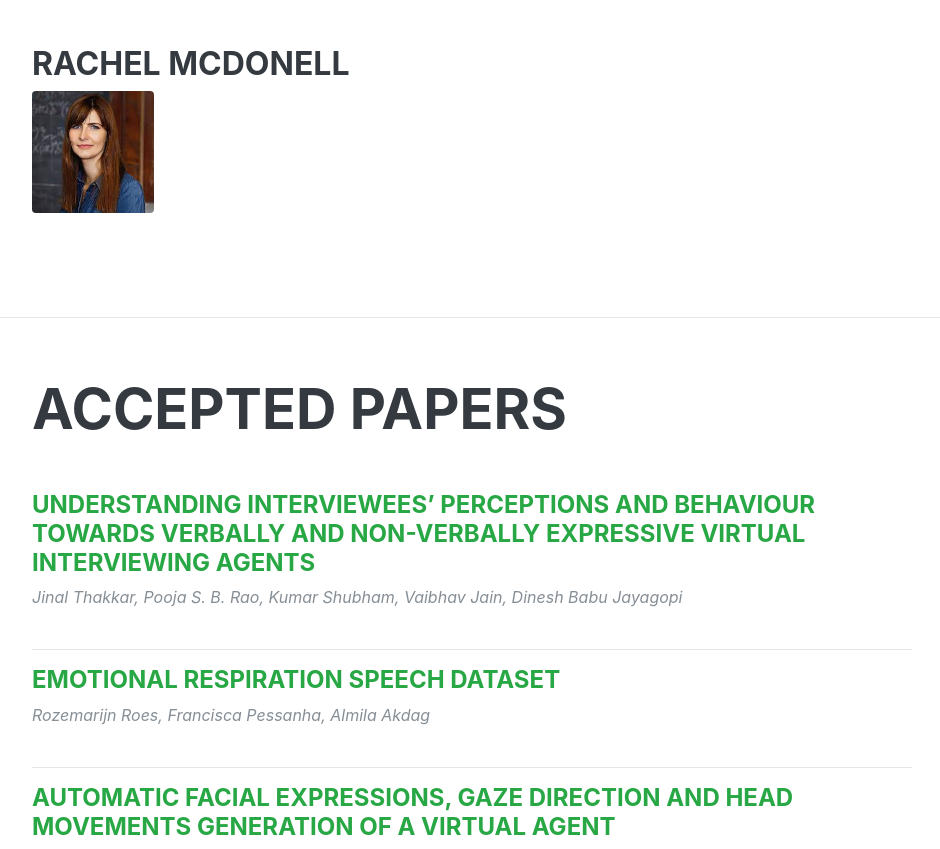
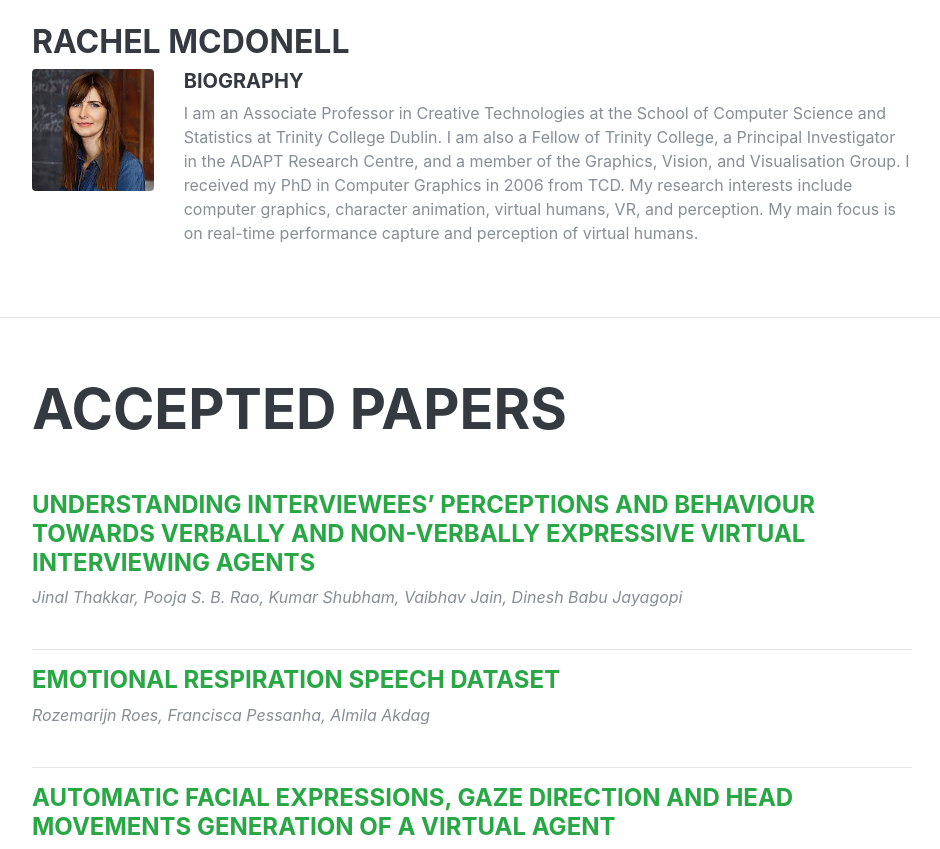
Before and after one commit to genea-workshop/2023, a website: page workshop/index.html in a window 1280 px wide. Shown: the part 2086-2935 px from the top of the page, without its empty margins (320-1260 px from the left). Drawn offline with Linux system fonts and the light colour scheme; a web font is replaced by a local one.

Commit message:
adding bio rachel

```diff
--- a/workshop/index.html
+++ b/workshop/index.html
@@ -280,8 +280,10 @@
         <div class="row">
           <div class="col-2"><a href="https://www.scss.tcd.ie/Rachel.McDonnell/"><img src="/2023/img/rachel.jpg"
             style=" margin-right: 30px; margin-bottom: 10px" class="img-fluid rounded" alt="Rachel McDonell"></a></div>
-          <!--<div class="col-10"><h5>Biography</h5>
-          Judith is Associate prof and PI at the Donders Institute for Brain, Cognition, & Behaviour (Radboud University) and leader of the research group Communication in Social Interaction at the Max Planck Institute for Psycholinguistics. Judith has been a Marie Curie Fellow and currently holds an ERC Consolidator grant. The focus of her work is on the interplay of speech and visual bodily signals from the hands, head, face, and eye gaze, in communicating meaning in interaction. In her scientific approach, she combines analyses of natural language corpora with experimental testing, and methods from a wide range of fields, including gesture studies, linguistics, psycholinguistics, and neuroscience. In her most recent projects, she combines these methods also with cutting-edge tools and techniques, such as virtual reality, mobile eyetracking, and dual-EEG to further our insights into multimodal communication and coordination in social interaction.
+          <div class="col-10"><h5>Biography</h5>
+            I am an Associate Professor in Creative Technologies at the School of Computer Science and Statistics at Trinity College Dublin. I am also a Fellow of Trinity College, a Principal Investigator in the ADAPT Research Centre, and a member of the Graphics, Vision, and Visualisation Group. I received my PhD in Computer Graphics in 2006 from TCD. My research interests include computer graphics, character animation, virtual humans, VR, and perception. My main focus is on real-time performance capture and perception of virtual humans.
+
+            <!--
             <br>
             <br>
             <h5>Talk - Towards generating artificial agents with multimodal pragmatic behaviour</h5>
```
